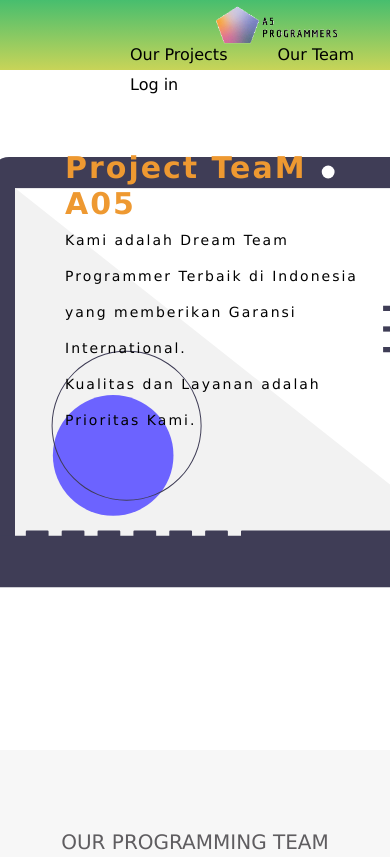
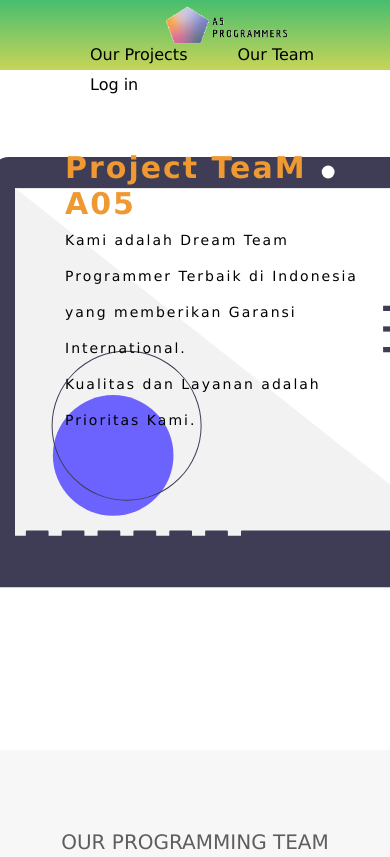
Before and after one commit to a5progammers/a5progammers.github.io, a plain HTML site: page index.html in a window 390 px wide. Shown: the top 857 px of the page. Drawn offline with Linux system fonts and the light colour scheme.

Commit message:
Update responsive.css

```diff
--- a/responsive.css
+++ b/responsive.css
@@ -27,12 +27,12 @@
         width: 100%;
     }
     .logo{
-        margin-left: 200px;
+        margin-left: 150px;
         margin-top: 5px;
     }
     .header-right{
         /*display: none;*/
-        margin-left: 90px;
+        margin-left: 50px;
 
     }
     /*span.menu-icon{
```
